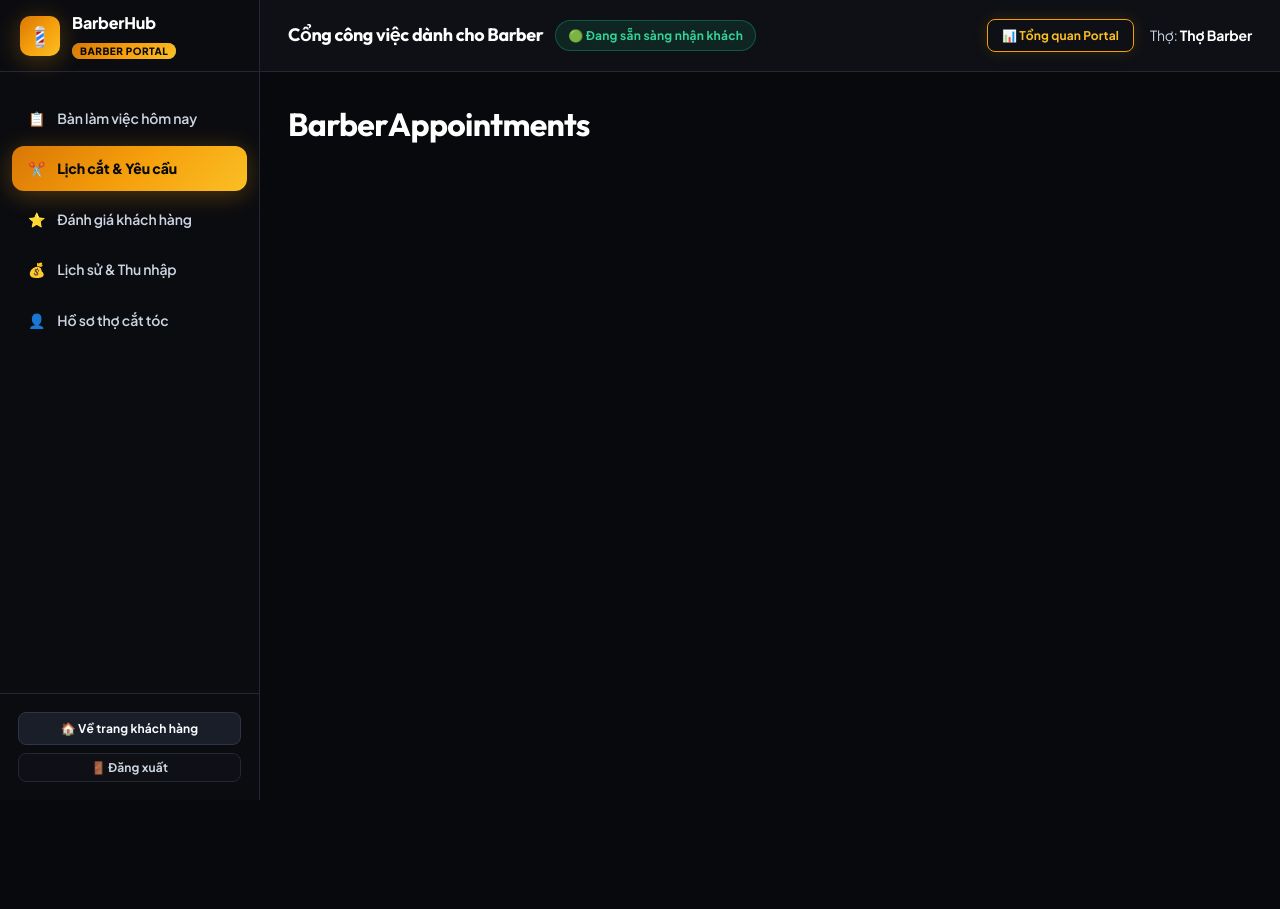
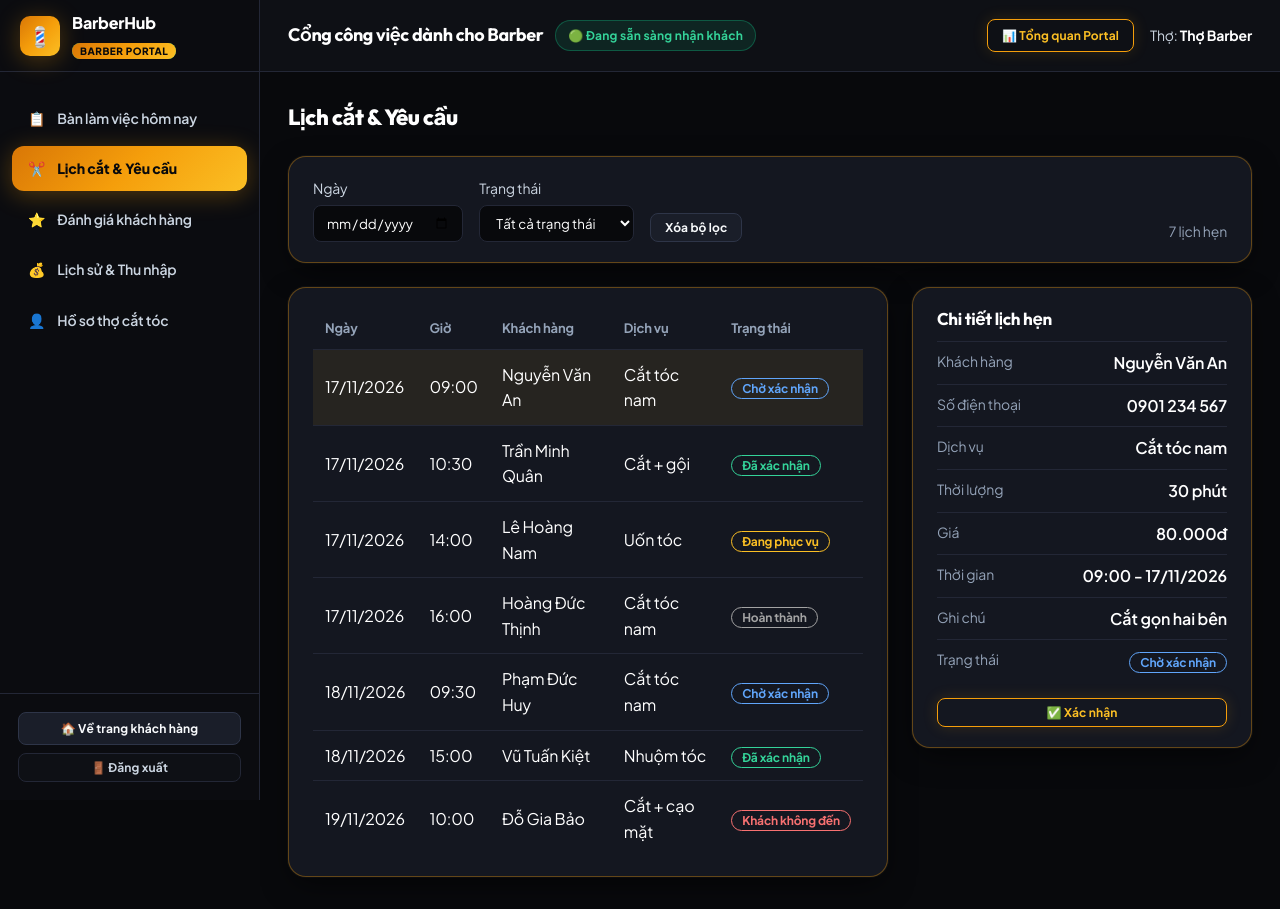
Before and after one commit to Tranvietanh0111/OJT-Barber-Shop-Nh-m-6, a React (Vite) app in the folder frontend/: page /barber/appointments in a window 1280 px wide. Before the commit the page ends 800 px from the top, so only its background shows below. Built offline with nearby package versions, Linux system fonts and the light colour scheme.

Commit message:
T06AE10: thêm trang danh sách lịch hẹn Barber với dữ liệu mẫu

```diff
--- /dev/null
+++ b/frontend/src/mocks/barberAppointments.js
@@ -0,0 +1,10 @@
+// Dữ liệu mẫu danh sách lịch hẹn của Barber (Sprint 2)
+export const barberAppointmentsMock = [
+    { id: 1, date: "2026-11-17", time: "09:00", customer: "Nguyễn Văn An", phone: "0901 234 567", service: "Cắt tóc nam", price: 80000, duration: 30, note: "Cắt gọn hai bên", status: "pending" },
+    { id: 2, date: "2026-11-17", time: "10:30", customer: "Trần Minh Quân", phone: "0912 345 678", service: "Cắt + gội", price: 120000, duration: 45, note: "", status: "confirmed" },
+    { id: 3, date: "2026-11-17", time: "14:00", customer: "Lê Hoàng Nam", phone: "0923 456 789", service: "Uốn tóc", price: 350000, duration: 90, note: "Uốn nhẹ, tự nhiên", status: "in_progress" },
+    { id: 4, date: "2026-11-17", time: "16:00", customer: "Hoàng Đức Thịnh", phone: "0934 567 890", service: "Cắt tóc nam", price: 80000, duration: 30, note: "", status: "completed" },
+    { id: 5, date: "2026-11-18", time: "09:30", customer: "Phạm Đức Huy", phone: "0945 678 901", service: "Cắt tóc nam", price: 80000, duration: 30, note: "", status: "pending" },
+    { id: 6, date: "2026-11-18", time: "15:00", customer: "Vũ Tuấn Kiệt", phone: "0956 789 012", service: "Nhuộm tóc", price: 400000, duration: 120, note: "Nhuộm màu nâu tây", status: "confirmed" },
+    { id: 7, date: "2026-11-19", time: "10:00", customer: "Đỗ Gia Bảo", phone: "0967 890 123", service: "Cắt + cạo mặt", price: 130000, duration: 45, note: "", status: "no_show" },
+];
--- a/frontend/src/pages/barber/BarberAppointments.jsx
+++ b/frontend/src/pages/barber/BarberAppointments.jsx
@@ -1,4 +1,199 @@
-// Phụ trách: Vũ Quốc Khánh
+// Phụ trách: Vũ Quốc Khánh – Danh sách lịch hẹn của Barber (dữ liệu mẫu, Sprint 2)
+import { useState } from "react";
+import { barberAppointmentsMock } from "../../mocks/barberAppointments";
+
+const STATUS = {
+  pending: { label: "Chờ xác nhận", color: "#60a5fa" },
+  confirmed: { label: "Đã xác nhận", color: "#34d399" },
+  in_progress: { label: "Đang phục vụ", color: "#fbbf24" },
+  completed: { label: "Hoàn thành", color: "#a3a3a3" },
+  no_show: { label: "Khách không đến", color: "#f87171" },
+};
+
+// Nút hành động theo từng trạng thái hiện tại
+const ACTIONS = {
+  pending: [{ label: "✅ Xác nhận", next: "confirmed" }],
+  confirmed: [
+    { label: "▶️ Bắt đầu phục vụ", next: "in_progress" },
+    { label: "🚫 Khách không đến", next: "no_show" },
+  ],
+  in_progress: [{ label: "🏁 Hoàn thành", next: "completed" }],
+  completed: [],
+  no_show: [],
+};
+
+const cardStyle = {
+  background: "var(--bg-card)",
+  border: "1px solid var(--gold-border)",
+  borderRadius: "var(--radius-lg)",
+  padding: "20px 24px",
+  boxShadow: "var(--shadow-card)",
+};
+const th = { textAlign: "left", padding: "10px 12px", color: "var(--text-muted)", fontSize: "13px" };
+const td = { padding: "12px", borderTop: "1px solid var(--border-subtle)", color: "var(--text-primary)" };
+const inputStyle = {
+  padding: "8px 12px",
+  borderRadius: "8px",
+  border: "1px solid var(--border-subtle)",
+  background: "var(--bg-app)",
+  color: "var(--text-primary)",
+};
+
+const formatDate = (iso) => iso.split("-").reverse().join("/");
+const formatPrice = (n) => n.toLocaleString("vi-VN") + "đ";
+
+function StatusBadge({ status }) {
+  const s = STATUS[status];
+  return (
+    <span
+      style={{
+        color: s.color,
+        border: `1px solid ${s.color}`,
+        borderRadius: "999px",
+        padding: "2px 10px",
+        fontSize: "12px",
+        fontWeight: 700,
+        whiteSpace: "nowrap",
+      }}
+    >
+      {s.label}
+    </span>
+  );
+}
+
+function DetailRow({ label, value }) {
+  return (
+    <div style={{ display: "flex", justifyContent: "space-between", gap: "12px", padding: "8px 0", borderTop: "1px solid var(--border-subtle)" }}>
+      <span style={{ color: "var(--text-muted)", fontSize: "14px" }}>{label}</span>
+      <span style={{ color: "var(--text-primary)", fontWeight: 600, textAlign: "right" }}>{value}</span>
+    </div>
+  );
+}
+
 export default function BarberAppointments() {
-  return <h1>BarberAppointments</h1>;
+  const [appointments, setAppointments] = useState(barberAppointmentsMock);
+  const [dateFilter, setDateFilter] = useState("");
+  const [statusFilter, setStatusFilter] = useState("all");
+  const [selectedId, setSelectedId] = useState(barberAppointmentsMock[0].id);
+
+  const filtered = appointments.filter(
+    (a) => (!dateFilter || a.date === dateFilter) && (statusFilter === "all" || a.status === statusFilter)
+  );
+  const selected = appointments.find((a) => a.id === selectedId);
+
+  const changeStatus = (id, next) => {
+    setAppointments((list) => list.map((a) => (a.id === id ? { ...a, status: next } : a)));
+  };
+
+  return (
+    <div style={{ display: "flex", flexDirection: "column", gap: "24px" }}>
+      <h1 style={{ fontSize: "22px", fontWeight: 800, color: "var(--text-primary)" }}>
+        Lịch cắt & Yêu cầu
+      </h1>
+
+      {/* Bộ lọc */}
+      <div style={{ ...cardStyle, display: "flex", gap: "16px", flexWrap: "wrap", alignItems: "flex-end" }}>
+        <label style={{ display: "flex", flexDirection: "column", gap: "6px", color: "var(--text-secondary)", fontSize: "14px" }}>
+          Ngày
+          <input type="date" value={dateFilter} onChange={(e) => setDateFilter(e.target.value)} style={inputStyle} />
+        </label>
+        <label style={{ display: "flex", flexDirection: "column", gap: "6px", color: "var(--text-secondary)", fontSize: "14px" }}>
+          Trạng thái
+          <select value={statusFilter} onChange={(e) => setStatusFilter(e.target.value)} style={inputStyle}>
+            <option value="all">Tất cả trạng thái</option>
+            {Object.entries(STATUS).map(([key, s]) => (
+              <option key={key} value={key}>{s.label}</option>
+            ))}
+          </select>
+        </label>
+        <button
+          className="btn btn-secondary btn-sm"
+          onClick={() => { setDateFilter(""); setStatusFilter("all"); }}
+        >
+          Xóa bộ lọc
+        </button>
+        <span style={{ color: "var(--text-muted)", fontSize: "14px", marginLeft: "auto" }}>
+          {filtered.length} lịch hẹn
+        </span>
+      </div>
+
+      <div style={{ display: "flex", gap: "24px", flexWrap: "wrap", alignItems: "flex-start" }}>
+        {/* Danh sách */}
+        <div style={{ ...cardStyle, flex: "2 1 520px", minWidth: 0 }}>
+          <div style={{ overflowX: "auto" }}>
+            <table style={{ width: "100%", borderCollapse: "collapse" }}>
+              <thead>
+                <tr>
+                  <th style={th}>Ngày</th>
+                  <th style={th}>Giờ</th>
+                  <th style={th}>Khách hàng</th>
+                  <th style={th}>Dịch vụ</th>
+                  <th style={th}>Trạng thái</th>
+                </tr>
+              </thead>
+              <tbody>
+                {filtered.length === 0 && (
+                  <tr>
+                    <td style={{ ...td, textAlign: "center", color: "var(--text-muted)" }} colSpan={5}>
+                      Không có lịch hẹn phù hợp
+                    </td>
+                  </tr>
+                )}
+                {filtered.map((a) => (
+                  <tr
+                    key={a.id}
+                    onClick={() => setSelectedId(a.id)}
+                    style={{ cursor: "pointer", background: a.id === selectedId ? "rgba(251, 191, 36, 0.08)" : "transparent" }}
+                  >
+                    <td style={td}>{formatDate(a.date)}</td>
+                    <td style={td}>{a.time}</td>
+                    <td style={td}>{a.customer}</td>
+                    <td style={td}>{a.service}</td>
+                    <td style={td}><StatusBadge status={a.status} /></td>
+                  </tr>
+                ))}
+              </tbody>
+            </table>
+          </div>
+        </div>
+
+        {/* Chi tiết + hành động */}
+        <div style={{ ...cardStyle, flex: "1 1 300px" }}>
+          <h2 style={{ fontSize: "17px", fontWeight: 700, marginBottom: "12px", color: "var(--text-primary)" }}>
+            Chi tiết lịch hẹn
+          </h2>
+          {!selected ? (
+            <p style={{ color: "var(--text-muted)" }}>Chọn một lịch hẹn trong danh sách để xem chi tiết.</p>
+          ) : (
+            <>
+              <DetailRow label="Khách hàng" value={selected.customer} />
+              <DetailRow label="Số điện thoại" value={selected.phone} />
+              <DetailRow label="Dịch vụ" value={selected.service} />
+              <DetailRow label="Thời lượng" value={`${selected.duration} phút`} />
+              <DetailRow label="Giá" value={formatPrice(selected.price)} />
+              <DetailRow label="Thời gian" value={`${selected.time} - ${formatDate(selected.date)}`} />
+              <DetailRow label="Ghi chú" value={selected.note || "—"} />
+              <DetailRow label="Trạng thái" value={<StatusBadge status={selected.status} />} />
+
+              <div style={{ display: "flex", flexDirection: "column", gap: "8px", marginTop: "16px" }}>
+                {ACTIONS[selected.status].length === 0 ? (
+                  <span style={{ color: "var(--text-muted)", fontSize: "14px" }}>Lịch hẹn này đã kết thúc.</span>
+                ) : (
+                  ACTIONS[selected.status].map((act) => (
+                    <button
+                      key={act.next}
+                      className="btn btn-outline-gold btn-sm"
+                      onClick={() => changeStatus(selected.id, act.next)}
+                    >
+                      {act.label}
+                    </button>
+                  ))
+                )}
+              </div>
+            </>
+          )}
+        </div>
+      </div>
+    </div>
+  );
 }
```
